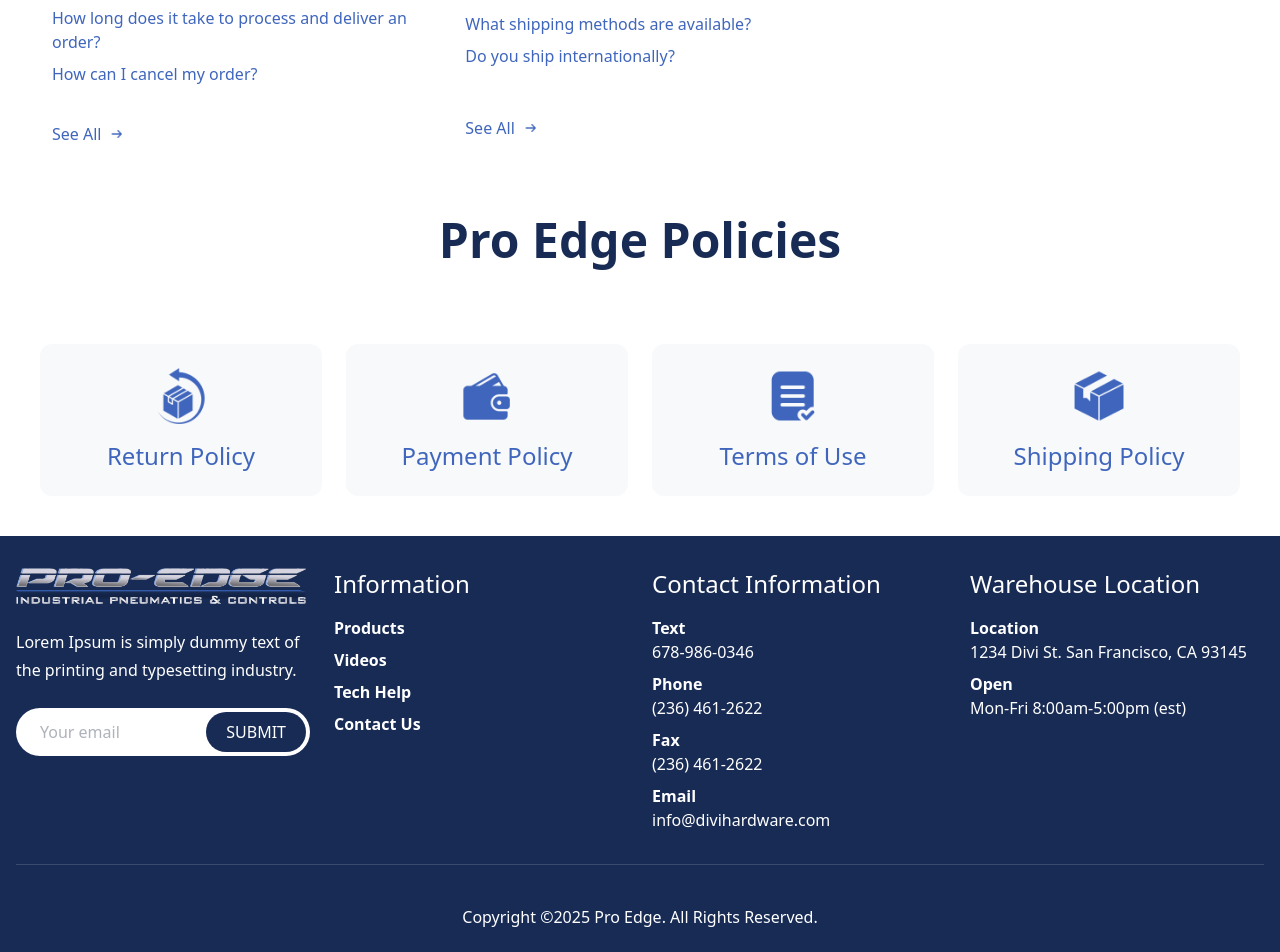
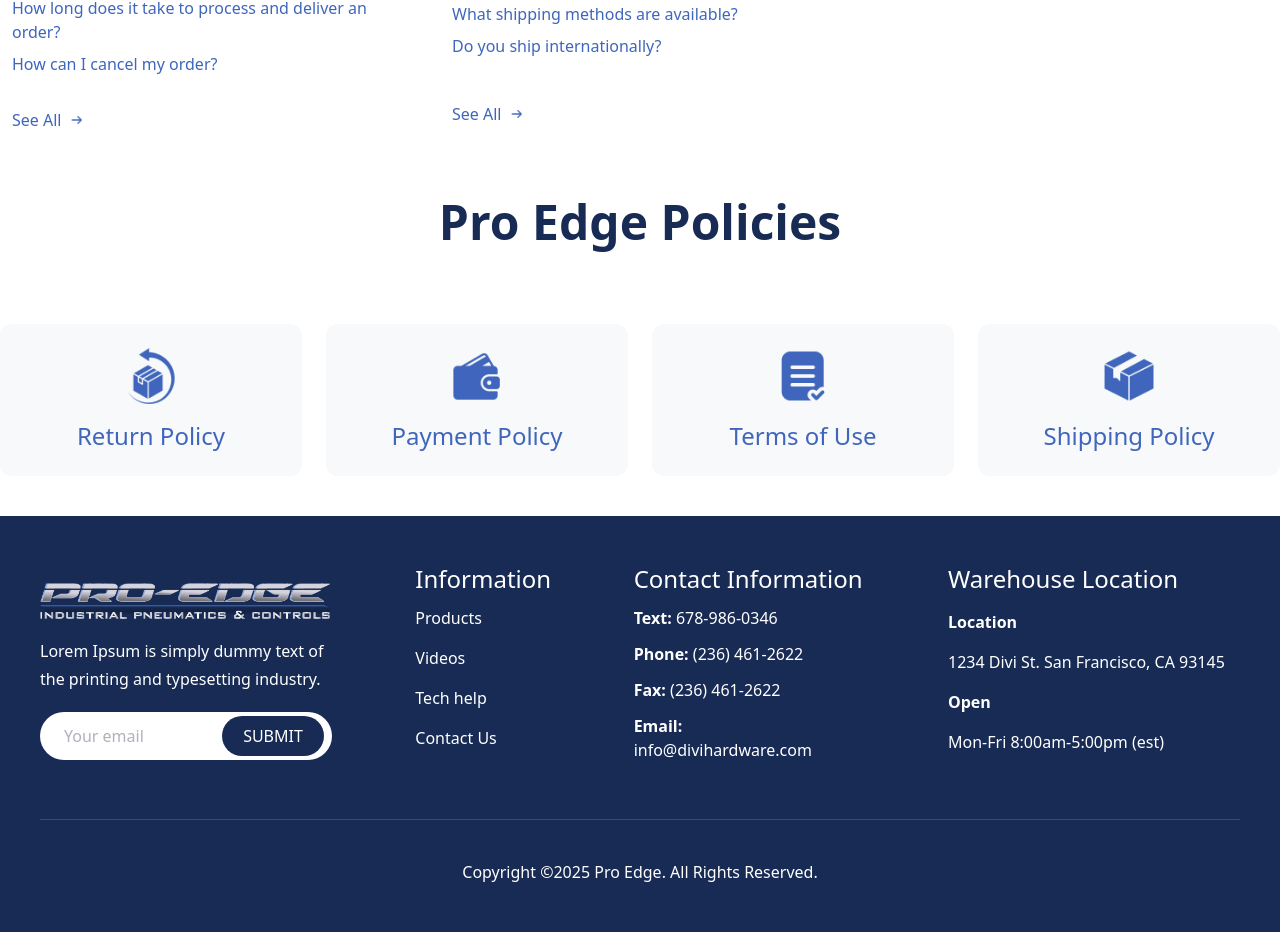
Before and after one commit to BytesBinary/ProEdge, a React (Vite) app in the folder proedge/: page /tech-help in a window 1280 px wide. Shown: the part 1270-2222 px from the top of the page. Built offline with nearby package versions, Linux system fonts and the light colour scheme.

Commit message:
hard codes are removed

```diff
--- a/proedge/src/components/TechHelp/FAQ.jsx
+++ b/proedge/src/components/TechHelp/FAQ.jsx
@@ -2,11 +2,11 @@ import React from 'react';
 
 const FAQ = ({ heading, questions, seeAllLink, leftArrow }) => {
   return (
-    <div className="w-full md:w-[384px] p-1 md:p-0 h-[232px] rounded-xl bg-white hover:shadow-sm">
-      <div className="bg-[#ECF0F9] h-12 rounded-t-xl py-[9px] px-4 font-semibold text-[#182B55] text-lg leading-[30px]">
+    <div className="w-full md:max-w-sm p-1 md:p-0 h-56 rounded-xl bg-white hover:shadow-sm">
+      <div className="bg-[#ECF0F9] h-12 rounded-t-xl py-2 px-4 font-semibold text-[#182B55] text-lg leading-7">
         <h1>{heading}</h1>
       </div>
-      <div className="p-3 font-medium text-[16px] leading-6 text-[#3F66BC] flex flex-col justify-around gap-4 h-[184px]">
+      <div className="p-3 font-medium text-base leading-6 text-[#3F66BC] flex flex-col justify-around gap-4 h-44">
         <div className="flex flex-col gap-2">
           {questions.map((q, index) => (
             <a key={index} href={q.href} className="hover:underline">
--- a/proedge/src/components/TechHelp/Icon.jsx
+++ b/proedge/src/components/TechHelp/Icon.jsx
@@ -3,7 +3,7 @@ import React from 'react';
 const Icon = ({ imageSrc, title, link }) => {
   return (
     <a href={link}>
-      <div className="bg-[#F8F9FB] w-full md:w-[384px] h-[152px] p-6 rounded-xl hover:shadow-sm flex flex-col items-center justify-between gap-4 mx-auto mt-10">
+      <div className="bg-[#F8F9FB] w-full md:max-w-sm h-38 p-6 rounded-xl hover:shadow-sm flex flex-col items-center justify-between gap-4 mx-auto mt-10">
         <img src={imageSrc} alt={title} className="w-14 h-14" />
         <h1 className="text-[#3F66BC] text-2xl leading-8 font-medium">{title}</h1>
       </div>
--- a/proedge/src/components/TechHelp/PolicyIcon.jsx
+++ b/proedge/src/components/TechHelp/PolicyIcon.jsx
@@ -3,7 +3,7 @@ import React from 'react';
 const PolicyIcon = ({ imageSrc, title, link }) => {
   return (
     <a href={link}>
-      <div className="bg-[#F8F9FB] w-full md:w-[282px] h-[152px] p-6 rounded-xl hover:shadow-sm flex flex-col items-center justify-between gap-4 mx-auto mt-10">
+      <div className="bg-[#F8F9FB] w-full md:max-w-sm h-38 p-6 rounded-xl hover:shadow-sm flex flex-col items-center justify-between gap-4 mx-auto mt-10">
         <img src={imageSrc} alt={title} className="w-14 h-14" />
         <h1 className="text-[#3F66BC] text-2xl leading-8 font-medium">{title}</h1>
       </div>
--- a/proedge/src/components/common/footer/Footer.jsx
+++ b/proedge/src/components/common/footer/Footer.jsx
@@ -1,80 +1,75 @@
 import React from "react";
 import logo from "../../../assets/ProEdgeLogo.png";
-import InfoSection from "../utils/footerUtils/InfoSection";
-
-const infoLinks = ["Products", "Videos", "Tech Help", "Contact Us"];
-
-const contactDetails = [
-  { label: "Text", href: "tel:6789860346", value: "678-986-0346" },
-  { label: "Phone", href: "tel:2364612622", value: "(236) 461-2622" },
-  { label: "Fax", href: "fax:2364612622", value: "(236) 461-2622" },
-  { label: "Email", href: "mailto:info@divihardware.com", value: "info@divihardware.com" },
-];
-
-const warehouseInfo = [
-  { title: "Location", text: "1234 Divi St. San Francisco, CA 93145" },
-  { title: "Open", text: "Mon-Fri 8:00am-5:00pm (est)" },
-];
 
 const Footer = () => {
+  const infoLinks = ["Products", "Videos", "Tech help", "Contact Us"];
+
+  const contactInfo = [
+    { label: "Text", value: "678-986-0346", href: "tel:6789860346" },
+    { label: "Phone", value: "(236) 461-2622", href: "tel:2364612622" },
+    { label: "Fax", value: "(236) 461-2622", href: "fax:2364612622" },
+    { label: "Email", value: "info@divihardware.com", href: "mailto:info@divihardware.com" },
+  ];
+
   return (
-    <footer className="w-full bg-[#182B55] flex flex-col items-center py-8 px-4 space-y-8">
-      <div className="w-full max-w-7xl grid grid-cols-1 md:grid-cols-2 lg:grid-cols-4 gap-6">
-        {/* Logo and Newsletter */}
-        <div className="flex flex-col space-y-6">
+    <footer className="w-full h-auto md:h-[416px] bg-[#182B55] flex flex-col items-center justify-evenly py-8 px-4">
+      <div className="flex flex-col lg:flex-row flex-wrap gap-8 items-start justify-between w-full max-w-[1200px]">
+
+        <div className="w-[292px] h-[214px] flex flex-col justify-evenly">
           <div>
-            <img src={logo} alt="ProEdge Logo" className="h-9 w-auto" />
+            <img src={logo} alt="Logo" className="h-9" />
           </div>
-          <p className="text-white text-base leading-7">
-            Lorem Ipsum is simply dummy text of the printing and typesetting industry.
-          </p>
-          <form className="relative w-full">
+          <div>
+            <p className="text-white text-[16px] leading-7">
+              Lorem Ipsum is simply dummy text of the printing and typesetting industry.
+            </p>
+          </div>
+          <div className="relative">
             <input
               type="email"
-              className="text-[#5D6576] font-medium text-base bg-white py-3 pr-28 pl-6 w-full rounded-full"
+              className="text-[#5D6576] font-medium text-[16px] leading-6 bg-white py-1 pr-[110px] pl-6 h-12 w-full rounded-[26px]"
               placeholder="Your email"
             />
-            <button
-              className="absolute top-1/2 right-1 transform -translate-y-1/2 bg-[#182B55] text-white py-2 px-5 rounded-full h-10 hover:bg-[#294680] transition duration-300 cursor-pointer"
-              type="submit"
-            >
+            <button className="absolute top-1/2 right-2 transform -translate-y-1/2 bg-[#182B55] text-white py-2 px-5 rounded-4xl h-10 w-[102px] hover:bg-[#294680] transition duration-300 cursor-pointer">
               SUBMIT
             </button>
-          </form>
+          </div>
         </div>
 
-        {/* Information Links */}
-        <InfoSection
-          heading="Information"
-          items={infoLinks.map((item) => ({
-            title: item,
-            text: "",
-          }))}
-          isList
-        />
+        <div className="w-[135px] h-[198px] flex flex-col justify-center text-white">
+          <h1 className="font-medium text-2xl leading-[30px]">Information</h1>
+          <ul className="text-[16px] leading-6 my-1">
+            {infoLinks.map((link, index) => (
+              <li key={index} className="py-2">
+                <a href="#">{link}</a>
+              </li>
+            ))}
+          </ul>
+        </div>
 
-        {/* Contact Information */}
-        <InfoSection
-          heading="Contact Information"
-          items={contactDetails.map((contact) => ({
-            title: contact.label,
-            text: contact.value,
-            href: contact.href,
-          }))}
-        />
+        <div className="w-[231px] h-[198px] flex flex-col justify-between items-start text-white text-[16px] leading-6">
+          <h1 className="text-2xl leading-[30px] font-medium">Contact Information</h1>
+          {contactInfo.map((info, index) => (
+            <p key={index}>
+              <span className="font-semibold">{info.label}: </span>
+              <a href={info.href}>{info.value}</a>
+            </p>
+          ))}
+        </div>
 
-        {/* Warehouse Location */}
-        <InfoSection
-          heading="Warehouse Location"
-          items={warehouseInfo}
-        />
+        <div className="w-[292px] h-[190px] flex flex-col justify-between items-start text-white text-[16px] leading-6">
+          <h1 className="text-2xl font-medium leading-[30px]">Warehouse Location</h1>
+          <h3 className="font-semibold">Location</h3>
+          <p>1234 Divi St. San Francisco, CA 93145</p>
+          <h3 className="font-semibold">Open</h3>
+          <p>Mon-Fri 8:00am-5:00pm (est)</p>
+        </div>
+
       </div>
 
-      {/* Divider */}
-      <div className="w-full max-w-7xl border-b border-white/15"></div>
+      <div className="my-6 border-b border-white/15 max-w-[1200px] w-full"></div>
 
-      {/* Copyright */}
-      <div className="text-white text-base font-medium text-center my-2">
+      <div className="text-[16px] text-white leading-6 font-medium text-center px-4">
         Copyright ©2025 Pro Edge. All Rights Reserved.
       </div>
     </footer>
--- a/proedge/src/components/product/DeliveryInfo.jsx
+++ b/proedge/src/components/product/DeliveryInfo.jsx
@@ -59,8 +59,8 @@ const DeliveryInfo = () => {
   ];
 
   return (
-    <div className="h-[496px] max-w-[204px] rounded-xl border-2 bg-[#F8F9FB] border-[#ECF0F9] py-4 px-3 mx-auto lg:mx-0">
-      <div className="w-full max-w-[180px] h-[464px] flex flex-col justify-between space-y-4">
+    <div className="h-auto max-w-xs rounded-xl border-2 bg-[#F8F9FB] border-[#ECF0F9] py-4 px-3 mx-auto lg:mx-0">
+      <div className="w-full max-w-[180px] flex flex-col justify-between space-y-4">
         {/* Price */}
         <Price priceData={priceData} />
 
@@ -79,7 +79,7 @@ const DeliveryInfo = () => {
         ))}
 
         {/* Info Items */}
-        <div className="text-[10px] w-full text-[#5D6576] font-normal space-y-1 p-2">
+        <div className="text-xs w-full text-[#5D6576] font-normal space-y-1 p-2">
           {infoItems.map((item, index) => (
             <InfoItem key={index} item={item} />
           ))}
--- a/proedge/src/components/product/ProductSpecList.jsx
+++ b/proedge/src/components/product/ProductSpecList.jsx
@@ -11,7 +11,7 @@ const ProductSpecList = () => {
   ];
 
   return (
-    <div className="text-[16px] leading-6 w-[280px] text-[#182B55] font-medium space-y-1 p-10">
+    <div className="text-base leading-6 max-w-xs text-[#182B55] font-medium space-y-1 p-6">
       {specs.map((spec, index) => (
         <ProductSpecItem key={index} label={spec.label} value={spec.value} />
       ))}
--- a/proedge/src/pages/tech-help/TechHelp.jsx
+++ b/proedge/src/pages/tech-help/TechHelp.jsx
@@ -1,4 +1,3 @@
-
 import React from 'react';
 import bg from '../../assets/images/productDetails/bg.jpeg';
 import greater from '../../assets/images/productDetails/greater.png';
@@ -25,7 +24,6 @@ const TechHelp = () => {
     { image: qoute, title: 'Request a quote', link: '#' },
     { image: modify, title: 'Modify or cancel an order', link: '#' },
   ];
-
 
   const helpTopics = [
     {
@@ -57,10 +55,9 @@ const TechHelp = () => {
     <div>
       <div className="relative w-full h-[20vh] md:h-[30vh] lg:h-[20vw] overflow-hidden">
         <img src={bg} alt="A man using a grinder on wood" className="absolute inset-0 w-full h-full object-cover object-center" />
-        <div className="absolute inset-0 bg-black/60 bg-opacity-60"></div>
+        <div className="absolute inset-0 bg-black/60"></div>
 
         <div className="relative container mx-auto h-full flex flex-col justify-center items-start px-6 md:px-12 lg:px-20 text-white">
-
           <h1 className="text-3xl md:text-4xl font-semibold">Tech Help</h1>
           <nav className="mt-2 text-sm md:text-base flex items-center gap-2 md:gap-4">
             <a href="/" className="hover:underline">Home</a>
@@ -70,25 +67,22 @@ const TechHelp = () => {
         </div>
       </div>
 
-
-      <section className="my-10 max-w-[1200px] mx-auto">
-        <h1 className="text-[#182B55] text-3xl md:text-5xl leading-16 font-semibold text-center">
+      <section className="my-10 max-w-7xl mx-auto">
+        <h1 className="text-[#182B55] text-3xl md:text-5xl leading-tight font-semibold text-center">
           What would you like to do?
         </h1>
         <div className="grid grid-cols-1 md:grid-cols-3 gap-6 mt-8">
           {whatToDo.map((item, index) => (
             <Icon key={index} imageSrc={item.image} title={item.title} link={item.link} />
-
           ))}
         </div>
       </section>
 
-      <section className="my-20 md:my-10 max-w-[1200px] mx-auto">
-        <h1 className="text-[#182B55] text-3xl md:text-5xl leading-16 font-semibold text-center">
+      <section className="my-20 md:my-10 max-w-7xl mx-auto">
+        <h1 className="text-[#182B55] text-3xl md:text-5xl leading-tight font-semibold text-center">
           Help Topics
         </h1>
         <div className="grid grid-cols-1 md:grid-cols-3 gap-10 mt-10">
-
           {helpTopics.map((topic, index) => (
             <FAQ
               key={index}
@@ -101,8 +95,8 @@ const TechHelp = () => {
         </div>
       </section>
 
-      <section className="my-10 max-w-[1200px] mx-auto">
-        <h1 className="text-[#182B55] text-3xl md:text-5xl leading-16 font-semibold text-center">
+      <section className="my-10 max-w-7xl mx-auto">
+        <h1 className="text-[#182B55] text-3xl md:text-5xl leading-tight font-semibold text-center">
           Pro Edge Policies
         </h1>
         <div className="grid grid-cols-1 md:grid-cols-4 gap-6 mt-8">
@@ -115,5 +109,4 @@ const TechHelp = () => {
   );
 };
 
-
 export default TechHelp;
```
Also changed, not shown: proedge/src/components/product/PriceCard.jsx (+5 -5 lines), proedge/src/components/product/ProductImage.jsx (+3 -5 lines), proedge/src/components/product/ProductInfo.jsx (+31 -40 lines), 1 other file (tests, documents, lock files or other folders).
